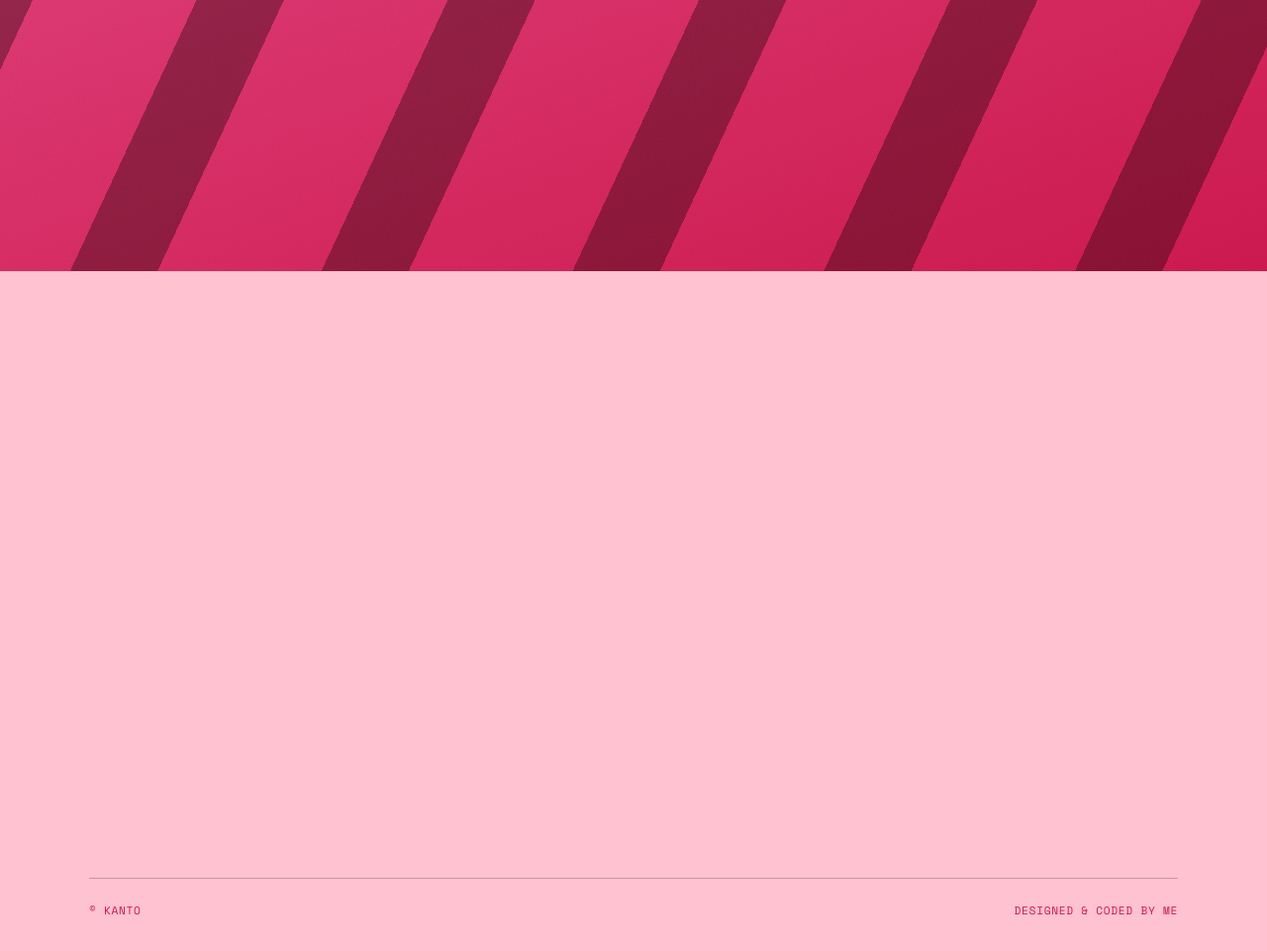
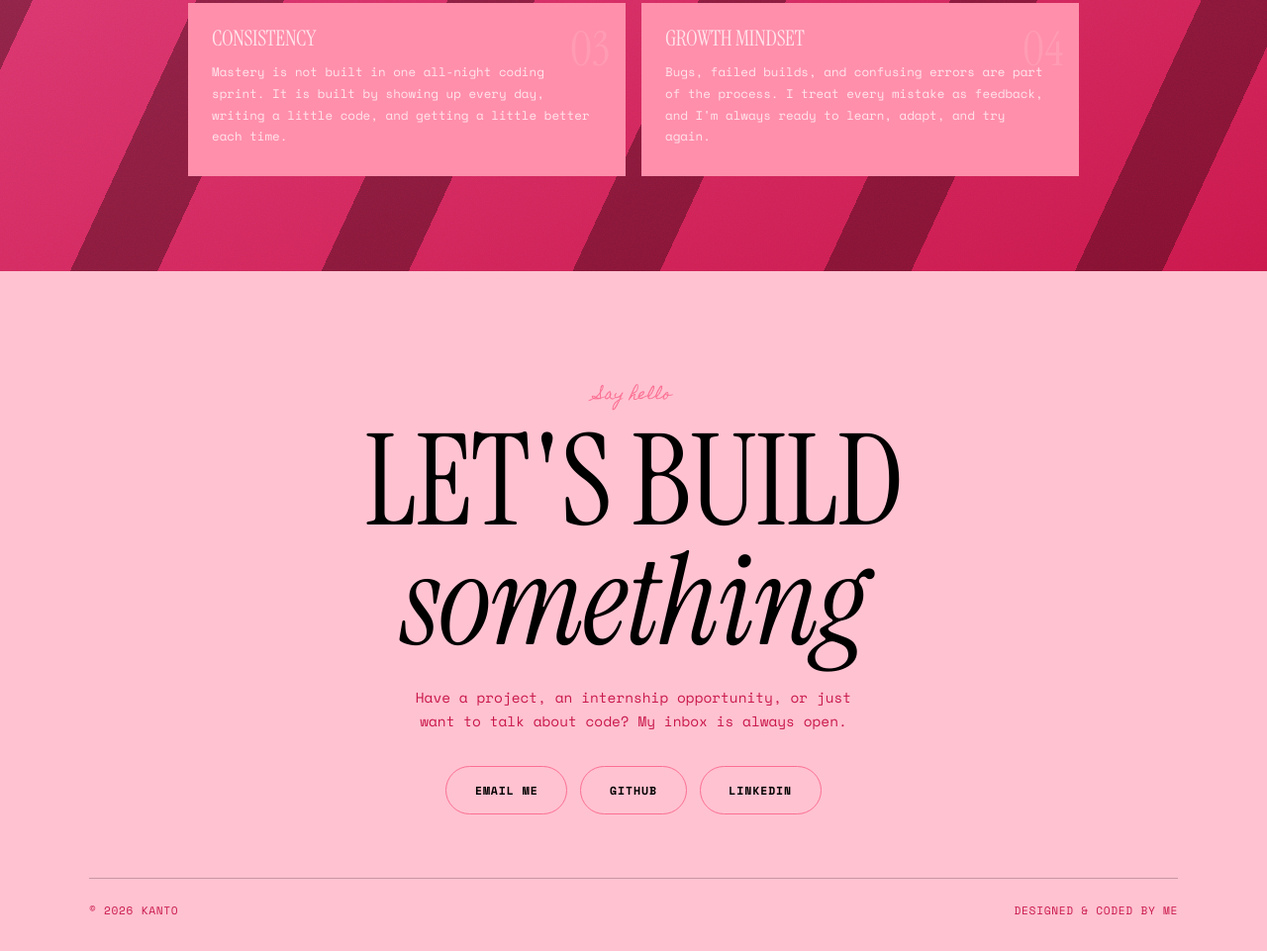
Before and after one commit to KenKanto/my-portofolio, a plain HTML site: page index.html in a window 1280 px wide. Shown: the part 2292-3253 px from the top of the page at 99% size. Drawn offline with nearby package versions, Linux system fonts and the light colour scheme; the site is published under a folder, as on GitHub Pages, so addresses that start at the root find nothing.

Commit message:
Fix blank content on GitHub Pages: relative script path, show reveal content without JS, update color palette

```diff
--- a/index.html
+++ b/index.html
@@ -15,6 +15,9 @@
             href="https://fonts.googleapis.com/css2?family=Instrument+Serif:ital@0;1&family=Space+Mono:wght@400;700&family=Homemade+Apple&display=swap"
             rel="stylesheet"
         />
+        <script>
+            document.documentElement.className = "js";
+        </script>
         <link rel="stylesheet" href="style.css" />
     </head>
     <body>
@@ -231,6 +234,6 @@
                 </div>
             </section>
         </main>
-        <script src="/script.js"></script>
+        <script src="script.js"></script>
     </body>
 </html>
--- a/style.css
+++ b/style.css
@@ -587,13 +587,17 @@ h2 em {
    9. SCROLL REVEAL
    ========================================================== */
 .reveal {
-    opacity: 0;
-    transform: translateY(28px);
+    opacity: 1;
+    transform: none;
     transition:
         opacity 0.8s ease,
         transform 0.8s ease;
 }
-.reveal.is-visible {
+.js .reveal {
+    opacity: 0;
+    transform: translateY(28px);
+}
+.js .reveal.is-visible {
     opacity: 1;
     transform: none;
 }
@@ -739,7 +743,8 @@ h2 em {
     .arch .cursor {
         animation: none;
     }
-    .reveal {
+    .reveal,
+    .js .reveal {
         opacity: 1;
         transform: none;
         transition: none;
```
